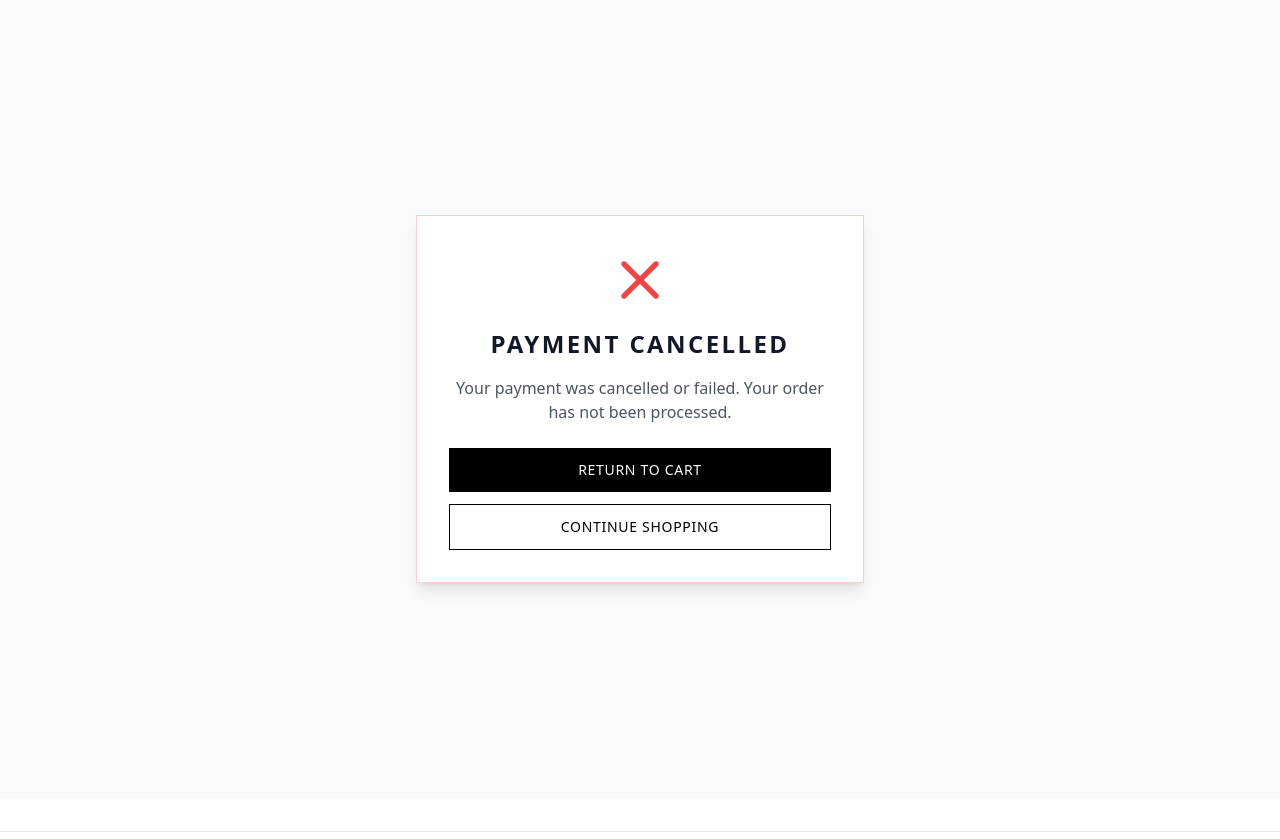
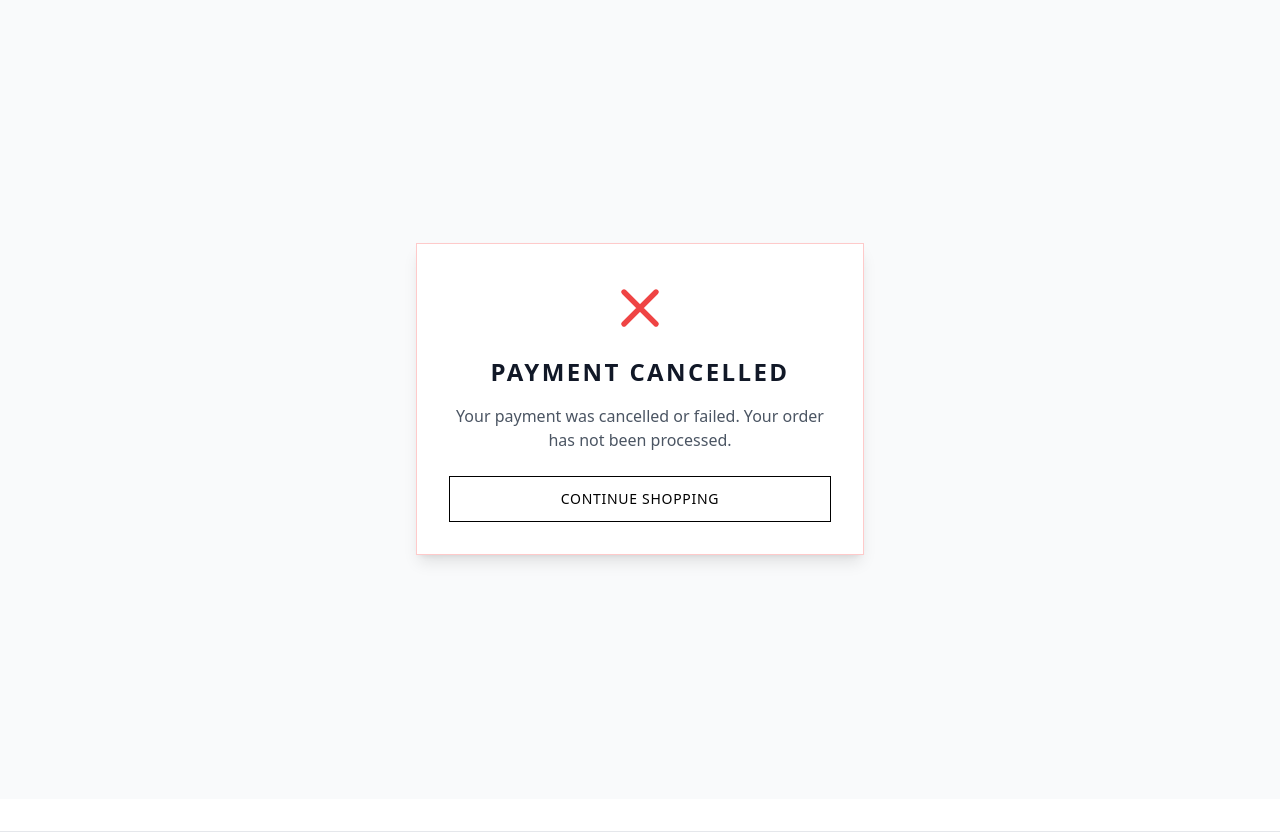
Before and after one commit to thaiweed/juventud, a Django app: page /payments/cancel/ in a window 1280 px wide. Shown: the part 134-973 px from the top of the page. Run offline with Django 5.2, Linux system fonts and the light colour scheme; parts of the project's set-up code (start-up, migrations or seed data) failed here and were passed over; some libraries are stand-ins or nearby versions.

Commit message:
Update cancel.html to show Retry Payment instead of Return to Cart

```diff
--- a/templates/payments/cancel.html
+++ b/templates/payments/cancel.html
@@ -9,14 +9,16 @@
         <h1 class="text-2xl font-bold mb-4 uppercase tracking-widest">Payment Cancelled</h1>
         <p class="text-gray-600 mb-6">Your payment was cancelled or failed. Your order has not been processed.</p>
         <div class="space-y-3">
-             <a href="{% url 'cart:cart_detail' %}"
+            {% if order %}
+             <a href="{% url 'payments:process' %}"
                class="block w-full bg-black text-white px-8 py-3 uppercase tracking-wider text-sm hover:bg-gray-800 transition"
-               hx-get="{% url 'cart:cart_detail' %}"
+               hx-get="{% url 'payments:process' %}"
                hx-target="#main-content"
                hx-swap="innerHTML"
                hx-push-url="true">
-                Return to Cart
+                Try Payment Again
             </a>
+            {% endif %}
             <a href="{% url 'catalog:product_list' %}"
                class="block w-full border border-black text-black px-8 py-3 uppercase tracking-wider text-sm hover:bg-gray-50 transition"
                hx-get="{% url 'catalog:product_list' %}"
```
